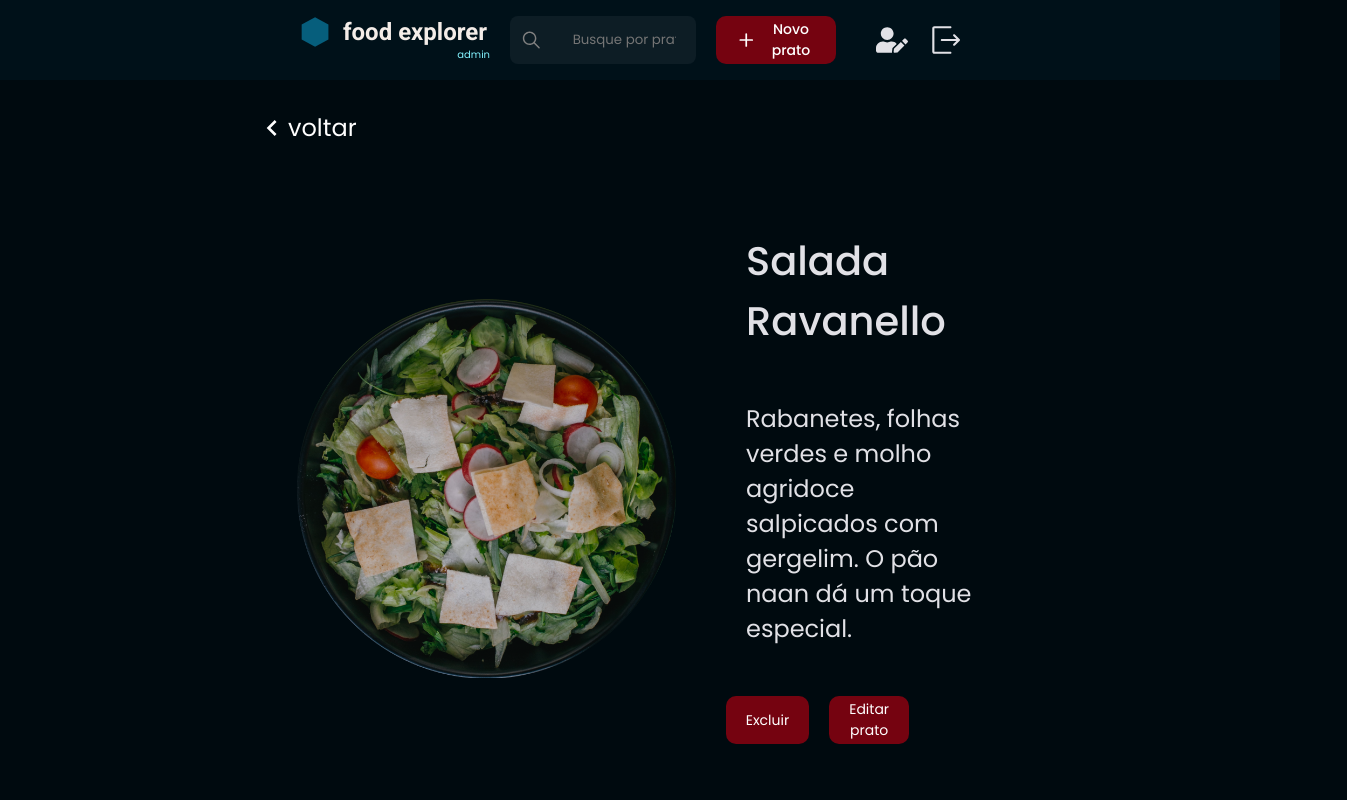
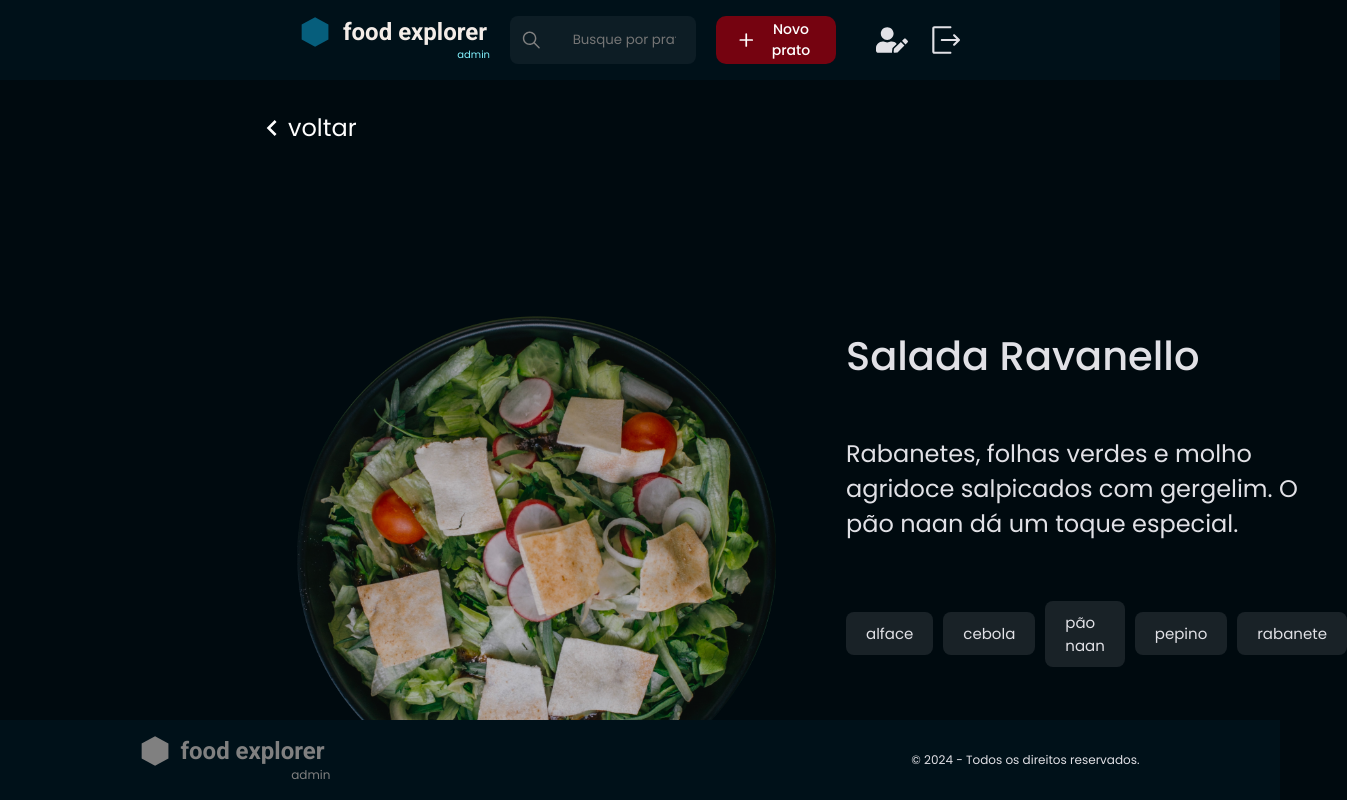
Before and after one commit to larinhab/FoodExplorer_Front, a React (Vite) app: page /plates/1 in a window 1280 px wide. Shown: the top 800 px of the page, 1347 px wide, since content can reach past the window. Built offline with nearby package versions, Linux system fonts and the light colour scheme; sample sign-in values are in the browser's storage.

Commit message:
:new: iniciando tags

```diff
--- a/src/components/Tags/index.jsx
+++ b/src/components/Tags/index.jsx
@@ -0,0 +1,9 @@
+import { Container } from "./style";
+
+export function Tags({ title }) {
+  return <Container>
+
+            {title}
+
+        </Container>;
+}
--- a/src/components/Tags/style.js
+++ b/src/components/Tags/style.js
@@ -0,0 +1,10 @@
+import styled from "styled-components";
+
+export const Container = styled.div`
+        background-color: ${({ theme }) => theme.COLORS.DARK_1000};
+
+        padding: 1rem 2rem;
+        font-family: "Poppins";
+        font-size: 1.5rem;
+        border-radius: .8rem;
+`;
--- a/src/pages/Details/index.jsx
+++ b/src/pages/Details/index.jsx
@@ -1,4 +1,4 @@
-import { Container } from './style.js'
+import { Container, TagsContainer } from './style.js'
 
 import { useParams } from 'react-router-dom'
 import { useNavigate } from "react-router-dom";
@@ -9,6 +9,7 @@ import { useCart } from "../../context/CartContext";
 
 import { Header } from '../../components/Header'
 import { Footer } from '../../components/Footer'
+import { Tags } from '../../components/Tags/index.jsx'
 import { Button } from '../../components/Button/index.jsx';
 import { ButtonBack } from '../../components/ButtonBack/index.jsx'
 import { ItensCount } from '../../components/ItensCount/index.jsx';
@@ -59,6 +60,15 @@ export function Details() {
                         <h1 className="plate-name">{item.name}</h1>
                         <p className="plate-description">{item.description}</p>
 
+                    <TagsContainer>
+                        <Tags title={'alface'}></Tags>
+                        <Tags title={'cebola'}></Tags>
+                        <Tags title={'pão naan'}></Tags>
+                        <Tags title={'pepino'}></Tags>
+                        <Tags title={'rabanete'}></Tags>
+                    </TagsContainer>
+
+
                     <div className="add-cart">
                         {user && user.role === 'admin' ? (
                                 <>
--- a/src/pages/Details/style.js
+++ b/src/pages/Details/style.js
@@ -5,18 +5,24 @@ export const Container = styled.div`
     width: 100%;
     margin: 0 auto;
 
+    footer{
+        position: fixed;
+        bottom: 0;
+    }
 
     .plate-container {
         display: flex;
         justify-items: center;
         align-items: center;
+        width: 80%;
 
-        margin: 16px 20%;
+        margin: 100px 20%;
         padding: 4rem;
         gap: 3rem;
     }
 
         .plate-info{
+            width: 800px;
             display: flex;
             flex-direction: column;
             justify-content: center;
@@ -24,13 +30,12 @@ export const Container = styled.div`
 
             gap: 3rem;
 
-            width: 600px;
             margin-left: 4rem;
         }
 
         .plate-image {
-            width: 380px;
-            height: 380px;
+            width: 480px;
+            height: 480px;
         }
 
         .plate-name {
@@ -56,5 +61,15 @@ export const Container = styled.div`
         gap: 2rem;
         width: 60%;
     }
+`
 
+export const TagsContainer = styled.div`
+        display: flex;
+        flex-direction: row;
+        justify-content: center;
+        align-items: center;
+        gap: 1rem;
+
+        margin: 1rem 0;
+        padding-bottom: 3rem;
 `
```
Also changed, not shown: src/components/IngredientTag/index.jsx (+18 -0 lines), src/components/IngredientTag/style.js (+45 -0 lines).
